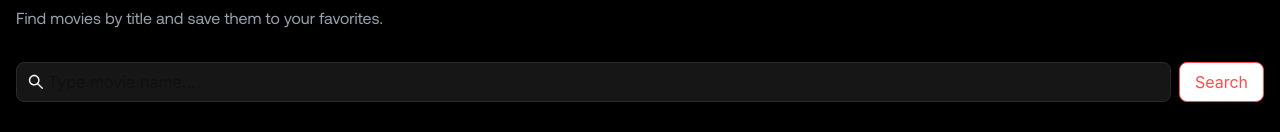
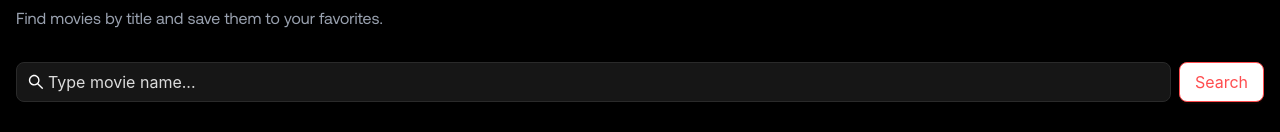
Before and after one commit to Muhammadumar-Umarov/movie, a React (Vite) app: page /search in a window 1280 px wide. Shown: the part 186-318 px from the top of the page. Built offline with nearby package versions, Linux system fonts and the light colour scheme.

Commit message:
Improve missing thumbnails and search input readability.
Use a default poster image when movie posters are missing and force white search placeholder/input text for better visibility.

```diff
--- a/src/components/movie-view/MovieView.tsx
+++ b/src/components/movie-view/MovieView.tsx
@@ -6,6 +6,7 @@ import React, { type FC } from "react"
 import { useNavigate } from "react-router-dom"
 import MovieViewSkeleton from "./MovieViewSkeleton"
 import { useStore } from "@/zustand"
+import defaultImage from "@/assets/default_image.avif"
 
 interface Props {
   data: undefined | IMovie[]
@@ -19,7 +20,7 @@ const MovieView: FC<Props> = ({ data, isLoading = false,}) => {
   const toggleSave = useStore((state) => state.toggleSave)
 
   const getImageSrc = (movie: IMovie) => {
-    return IMAGE_URL + movie.poster_path
+    return movie.poster_path ? IMAGE_URL + movie.poster_path : defaultImage
   }
 
   const formatRating = (rating: number) => {
@@ -33,10 +34,6 @@ const MovieView: FC<Props> = ({ data, isLoading = false,}) => {
   if (isLoading) {
     return <MovieViewSkeleton count={12} />
   }
-  console.log(data);
-
-
-
   return (
     <div className="container mx-auto">
       <div className="grid lg:grid-cols-6 md:grid-cols-4 sm:grid-cols-3 grid-cols-2 gap-4 md:gap-6">
--- a/src/index.css
+++ b/src/index.css
@@ -145,6 +145,19 @@
   }
 }
 
+.search-input .ant-input {
+  color: #ffffff !important;
+}
+
+.search-input .ant-input::placeholder {
+  color: #ffffff !important;
+  opacity: 0.85;
+}
+
+.search-input .ant-input-prefix {
+  color: #ffffff !important;
+}
+
 /* Custom fonts for the movie app */
 @font-face {
   font-family: "Montserrat";
--- a/src/pages/search/Search.tsx
+++ b/src/pages/search/Search.tsx
@@ -35,7 +35,7 @@ const Search = () => {
             onChange={(e) => setSearchValue(e.target.value)}
             prefix={<SearchOutlined />}
             placeholder="Type movie name..."
-            className="!bg-[#161616] !text-white !border-[#2a2a2a]"
+            className="search-input !bg-[#161616] !text-white !border-[#2a2a2a]"
             size="large"
           />
           <Button danger htmlType="submit" size="large">
```
